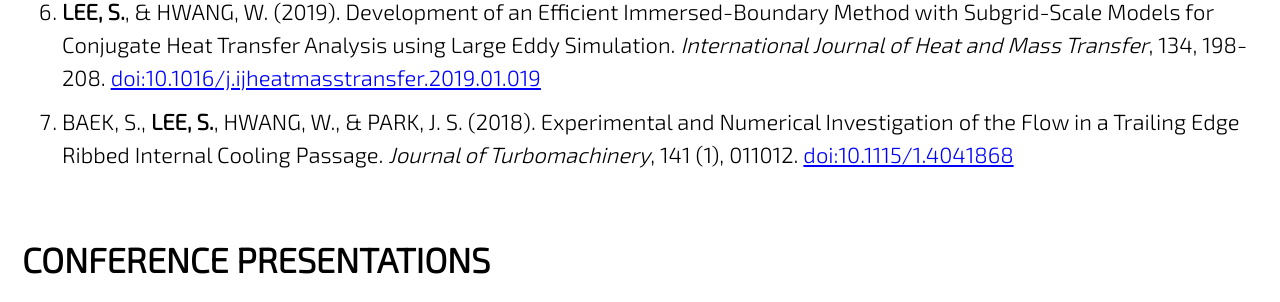
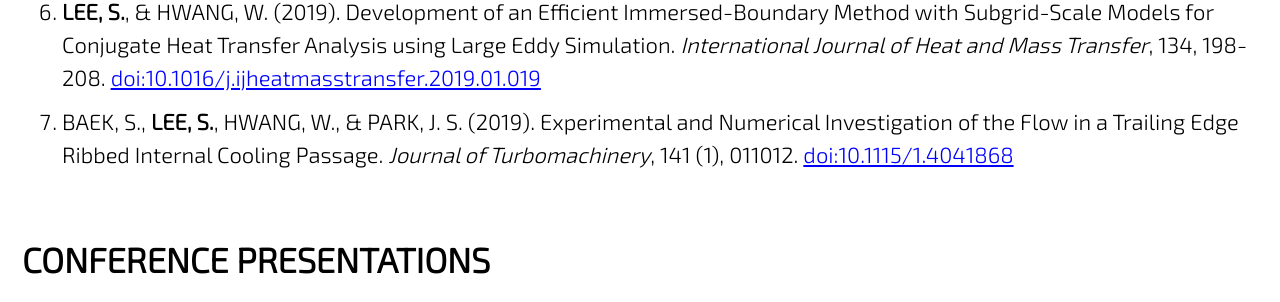
Before and after one commit to jun9303/jun9303.github.io, a Jekyll site: the page built from _pages/publications.md, in a window 1280 px wide and 900 px high, scrolled down 672 px. Shown: the part 152-454 px from the top of the window. Built offline with Jekyll 4.4.1, drawn with Linux system fonts in a browser that asks for light colours; cached includes are drawn as plain includes; nearby versions of some CDN libraries; emoji names are drawn with the system emoji font.

Commit message:
Pub info revised

```diff
--- a/_pages/publications.md
+++ b/_pages/publications.md
@@ -17,7 +17,7 @@ header:
 5. SHEIKH, H. M., **LEE, S. (co-first)**, WANG, J. & MARCUS, P. S. (2023). Airfoil Optimization using Design-by-Morphing. *Journal of Computational Design and Engineering*, 10 (4), 1443-1459. [doi:10.1093/jcde/qwad059](
 https://doi.org/10.1093/jcde/qwad059)
 6. **LEE, S.**, & HWANG, W. (2019). Development of an Efficient Immersed-Boundary Method with Subgrid-Scale Models for Conjugate Heat Transfer Analysis using Large Eddy Simulation. *International Journal of Heat and Mass Transfer*, 134, 198-208. [doi:10.1016/j.ijheatmasstransfer.2019.01.019](https://doi.org/10.1016/j.ijheatmasstransfer.2019.01.019)
-7. BAEK, S., **LEE, S.**, HWANG, W., & PARK, J. S. (2018). Experimental and Numerical Investigation of the Flow in a Trailing Edge Ribbed Internal Cooling Passage. *Journal of Turbomachinery*, 141 (1), 011012. [doi:10.1115/1.4041868](https://doi.org/10.1115/1.4041868)
+7. BAEK, S., **LEE, S.**, HWANG, W., & PARK, J. S. (2019). Experimental and Numerical Investigation of the Flow in a Trailing Edge Ribbed Internal Cooling Passage. *Journal of Turbomachinery*, 141 (1), 011012. [doi:10.1115/1.4041868](https://doi.org/10.1115/1.4041868)
 
 
 # CONFERENCE PRESENTATIONS
```
